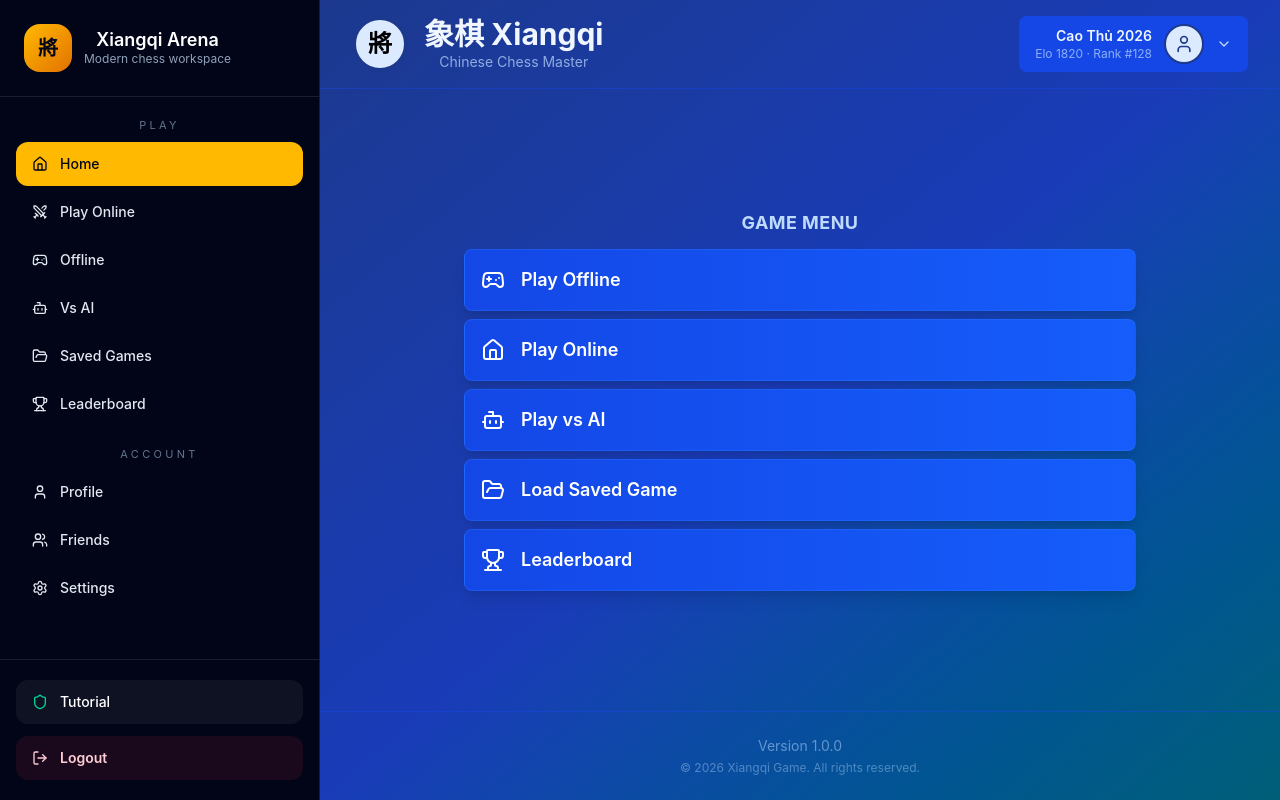
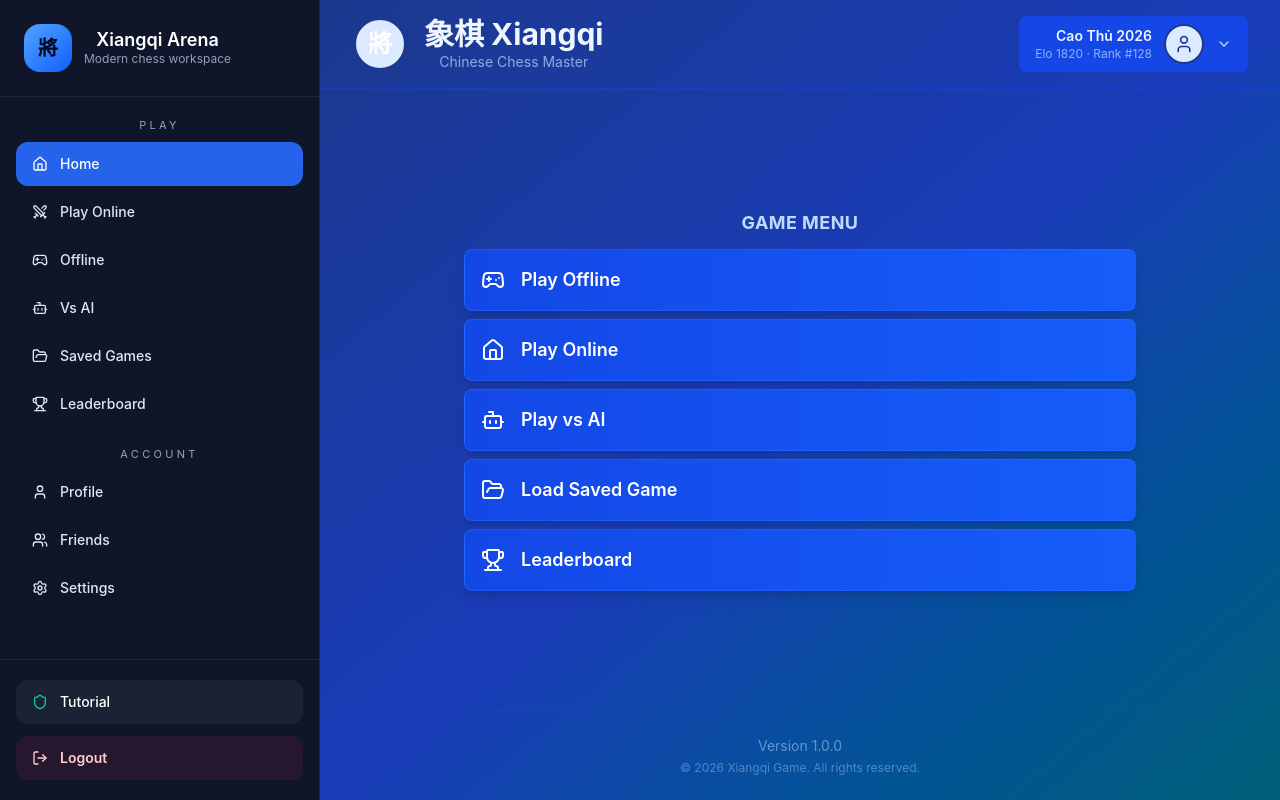
Before and after one commit to datkrb/xiang-qi, a React (Vite) app in the folder frontend/: page / in a window 1280 px wide. Both pictures are taken after a click on the button "Chơi với tư cách khách". Built offline with nearby package versions, Linux system fonts and the light colour scheme; no server answers.

Commit message:
feat: add theme provider and implement theming support with CSS variables

```diff
--- a/frontend/src/App.tsx
+++ b/frontend/src/App.tsx
@@ -4,6 +4,7 @@ import api from "./services/apiClient";
 import { GuestStorage } from "./utils/GuestStorage";
 import "./App.css";
 import { GameProvider, useGame } from "./context/GameContext";
+import ThemeProvider from "./theme/ThemeProvider";
 import { GameConfig } from "./components/GameModeScreen";
 import AppSidebar from "./components/AppSidebar";
 import { Menu } from "lucide-react";
@@ -190,6 +191,7 @@ export default function App() {
   }, []);
 
   return (
+    <ThemeProvider>
       <GameProvider>
         {/* Ensure guest token exists for anonymous users */}
         {/* Initialize guest token on app mount */}
@@ -224,7 +226,7 @@ export default function App() {
             {currentScreen !== "login" &&
             currentScreen !== "register" &&
             currentScreen !== "forgot" ? (
-            <div className="relative flex min-h-screen bg-slate-950">
+              <div className="relative flex min-h-screen bg-surface">
                 <AppSidebar
                   currentScreen={currentScreen}
                   onNavigate={handleNavigate}
@@ -233,7 +235,7 @@ export default function App() {
                   onClose={() => setIsSidebarOpen(false)}
                 />
                 <main className="flex-1 min-w-0 w-full lg:ml-0">
-                <div className="sticky top-0 z-20 flex items-center justify-between gap-3 border-b border-white/10 bg-slate-950/95 px-4 py-3 text-white backdrop-blur lg:hidden">
+                  <div className="sticky top-0 z-20 flex items-center justify-between gap-3 border-b border-surface bg-surface-opaque px-4 py-3 backdrop-blur lg:hidden">
                     <button
                       onClick={() => setIsSidebarOpen(true)}
                       className="inline-flex items-center justify-center rounded-lg bg-white/5 p-2 hover:bg-white/10"
@@ -245,7 +247,7 @@ export default function App() {
                       <p className="text-sm font-semibold leading-tight">
                         Xiangqi Arena
                       </p>
-                    <p className="text-[11px] text-slate-400 capitalize">
+                      <p className="text-[11px] text-muted capitalize">
                         {currentScreen}
                       </p>
                     </div>
@@ -326,6 +328,7 @@ export default function App() {
           </Suspense>
         </div>
       </GameProvider>
+    </ThemeProvider>
   );
 }
 
--- a/frontend/src/components/AppSidebar.tsx
+++ b/frontend/src/components/AppSidebar.tsx
@@ -53,13 +53,13 @@ export default function AppSidebar({
       />
 
       <aside
-        className={`fixed inset-y-0 left-0 z-40 flex w-80 shrink-0 flex-col bg-slate-950/95 border-r border-white/10 text-white min-h-screen transform transition-transform duration-300 lg:sticky lg:top-0 lg:flex lg:translate-x-0 ${
+        className={`fixed inset-y-0 left-0 z-40 flex w-80 shrink-0 flex-col bg-surface-opaque border-r border-surface min-h-screen transform transition-transform duration-300 lg:sticky lg:top-0 lg:flex lg:translate-x-0 ${
           isOpen ? "translate-x-0" : "-translate-x-full lg:translate-x-0"
         }`}
       >
-        <div className="flex items-center justify-between px-4 py-4 border-b border-white/10 lg:hidden">
+        <div className="flex items-center justify-between px-4 py-4 border-b border-surface lg:hidden">
           <div className="flex items-center gap-3">
-            <div className="w-10 h-10 rounded-2xl bg-linear-to-br from-amber-400 to-amber-600 flex items-center justify-center text-slate-950 font-black text-lg">
+            <div className="w-10 h-10 rounded-2xl bg-linear-to-br from-blue-400 to-blue-600 flex items-center justify-center text-slate-950 font-black text-lg">
               將
             </div>
             <div>
@@ -78,9 +78,9 @@ export default function AppSidebar({
           </button>
         </div>
 
-        <div className="px-6 py-6 border-b border-white/10 hidden lg:block">
+        <div className="px-6 py-6 border-b border-surface hidden lg:block">
           <div className="flex items-center gap-3">
-            <div className="w-12 h-12 rounded-2xl bg-linear-to-br from-amber-400 to-amber-600 flex items-center justify-center text-slate-950 font-black text-xl">
+            <div className="w-12 h-12 rounded-2xl bg-linear-to-br from-blue-400 to-blue-600 flex items-center justify-center text-slate-950 font-black text-xl">
               將
             </div>
             <div>
@@ -107,7 +107,7 @@ export default function AppSidebar({
           />
         </div>
 
-        <div className="px-4 py-5 border-t border-white/10 space-y-3">
+        <div className="px-4 py-5 border-t border-surface space-y-3">
           <button
             onClick={() => onNavigate("tutorial")}
             className="w-full flex items-center gap-3 px-4 py-3 rounded-xl bg-white/5 hover:bg-white/10 text-sm font-medium transition-colors"
@@ -141,7 +141,7 @@ function NavSection({
 }) {
   return (
     <div>
-      <div className="px-3 pb-2 text-[11px] uppercase tracking-[0.3em] text-slate-500">
+      <div className="px-3 pb-2 text-[11px] uppercase tracking-[0.3em] text-muted">
         {label}
       </div>
       <div className="space-y-1">
@@ -154,7 +154,7 @@ function NavSection({
               onClick={() => onNavigate(item.id)}
               className={`w-full flex items-center gap-3 px-4 py-3 rounded-xl text-sm font-medium transition-colors ${
                 active
-                  ? "bg-amber-400 text-slate-950"
+                  ? "bg-primary text-on-primary"
                   : "text-slate-200 hover:bg-white/8 hover:text-white"
               }`}
             >
--- a/frontend/src/index.css
+++ b/frontend/src/index.css
@@ -1,4 +1,61 @@
 @import "tailwindcss";
+
+:root {
+  /* Primary blue theme tokens (default) */
+  --color-primary: #2563eb; /* blue-600 */
+  --color-primary-foreground: #ffffff;
+
+  --color-surface: #0f172a; /* slate-950 */
+  --color-surface-opaque: rgba(15, 23, 42, 0.95);
+  --color-border: rgba(255, 255, 255, 0.08);
+
+  --color-text: #ffffff;
+  --color-muted: #94a3b8; /* slate-400 */
+
+  --color-success: #10b981;
+  --color-danger: #fb7185;
+}
+
+/* Theme variants (for future runtime switching) */
+.theme-blue {
+  --color-primary: #2563eb;
+  --color-primary-foreground: #ffffff;
+}
+
+/* Utility mappings for theme tokens */
+.bg-primary {
+  background-color: var(--color-primary);
+}
+.text-primary {
+  color: var(--color-primary);
+}
+.text-on-primary {
+  color: var(--color-primary-foreground);
+}
+.bg-surface {
+  background-color: var(--color-surface);
+}
+.bg-surface-opaque {
+  background-color: var(--color-surface-opaque);
+}
+.border-surface {
+  border-color: var(--color-border);
+}
+.text-muted {
+  color: var(--color-muted);
+}
+.btn-primary {
+  background-color: var(--color-primary);
+  color: var(--color-primary-foreground);
+}
+.btn-primary:hover {
+  filter: brightness(0.95);
+}
+
+/* ensure default text color follows theme */
+body {
+  color: var(--color-text);
+}
 
 @layer utilities {
   .content-stretch {
--- /dev/null
+++ b/frontend/src/theme/ThemeProvider.tsx
@@ -0,0 +1,29 @@
+import React, { createContext, useContext, useEffect, useState } from "react";
+
+type Theme = "blue";
+
+const ThemeContext = createContext<{
+  theme: Theme;
+  setTheme: (t: Theme) => void;
+}>({ theme: "blue", setTheme: () => {} });
+
+export const ThemeProvider = ({ children }: { children: React.ReactNode }) => {
+  const [theme, setTheme] = useState<Theme>("blue");
+
+  useEffect(() => {
+    const root = document.documentElement;
+    // apply class for future theme variants
+    root.classList.remove("theme-blue");
+    root.classList.add(`theme-${theme}`);
+  }, [theme]);
+
+  return (
+    <ThemeContext.Provider value={{ theme, setTheme }}>
+      {children}
+    </ThemeContext.Provider>
+  );
+};
+
+export const useTheme = () => useContext(ThemeContext);
+
+export default ThemeProvider;
--- a/frontend/tailwind.config.ts
+++ b/frontend/tailwind.config.ts
@@ -11,6 +11,9 @@ export default {
           light: "#F5F1E8",
           dark: "#2C1810",
         },
+        primary: {
+          DEFAULT: "#2563eb",
+        },
       },
     },
   },
```
Lines whose indentation alone changed are shown as unchanged.
